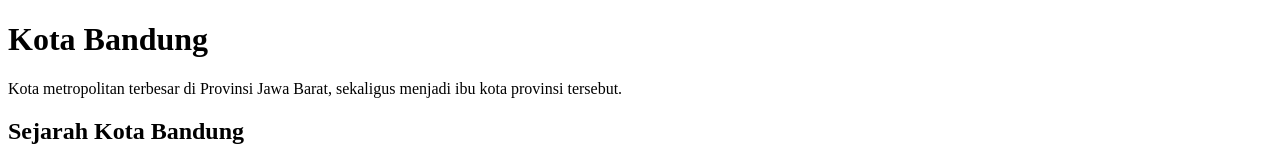
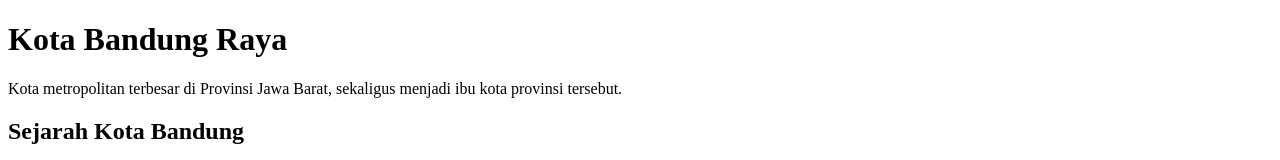
Before and after one commit to Anisawaa/belajargit, a plain HTML site: page index.html in a window 1280 px wide. Shown: the top 160 px of the page. Drawn offline with Linux system fonts and the light colour scheme.

Commit message:
bandung raya

```diff
--- a/index.html
+++ b/index.html
@@ -9,7 +9,7 @@
 </head>
 
 <body>
-    <h1>Kota Bandung</h1>
+    <h1>Kota Bandung Raya</h1>
     <p lang="en" translate="yes">Kota metropolitan terbesar di Provinsi Jawa Barat, sekaligus menjadi ibu kota provinsi
         tersebut.</p>
 
```
